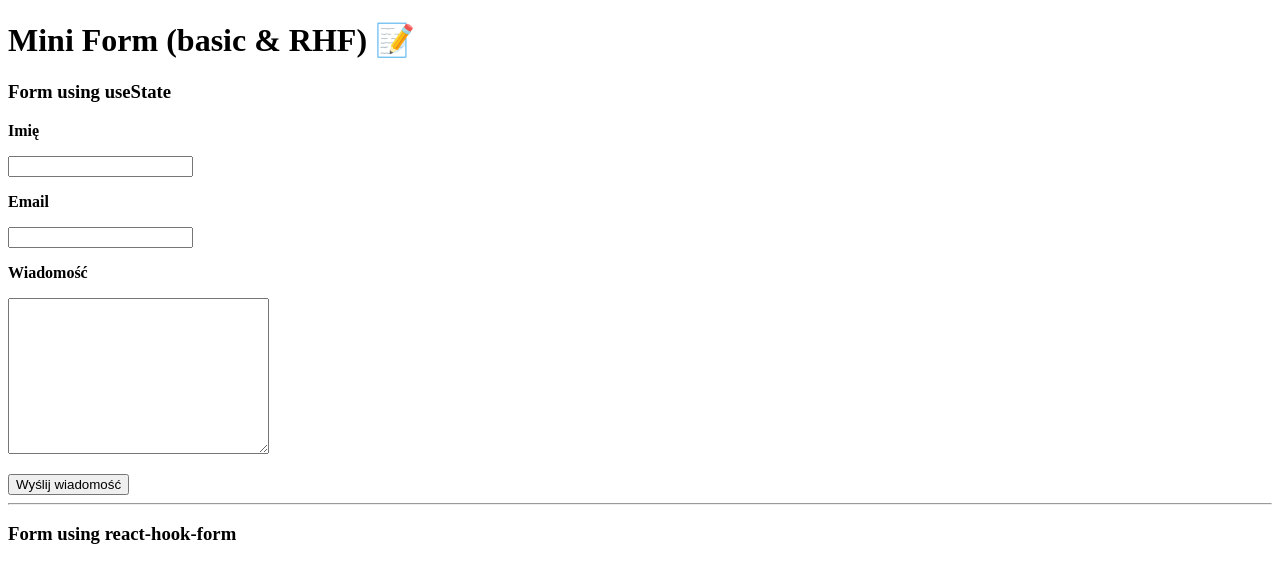
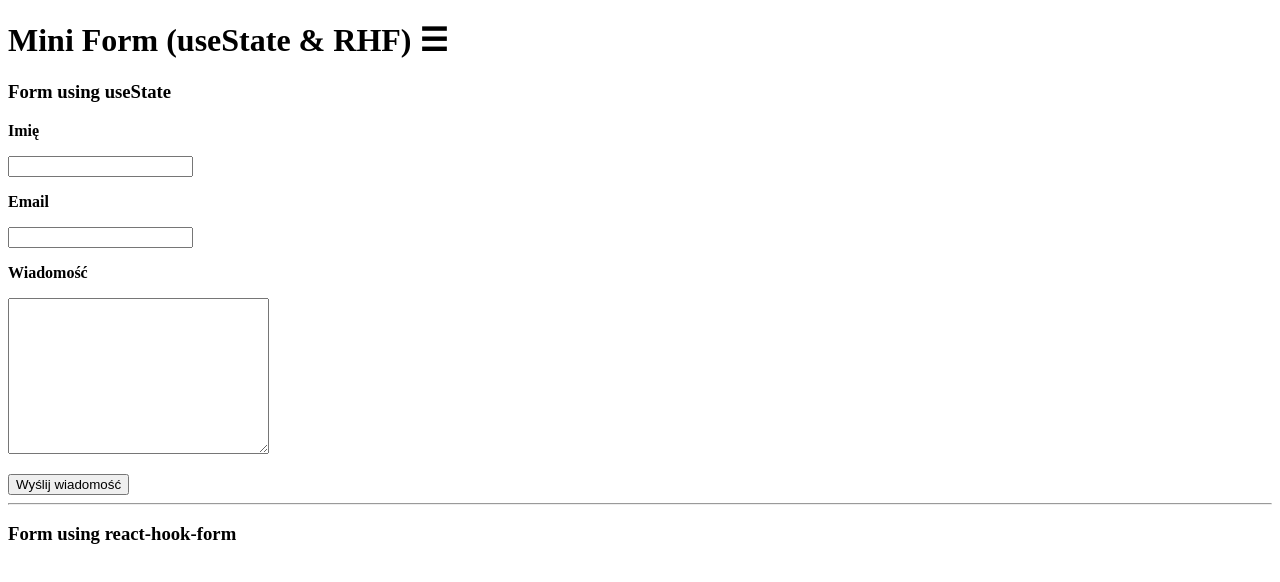
Before and after one commit to brzozanet/mini-form, a React (Vite) app: page / in a window 1280 px wide. Shown: the top 582 px of the page. Built offline with nearby package versions, Linux system fonts and the light colour scheme.

Commit message:
Update title in README and App component to reflect useState integration

```diff
--- a/src/App.tsx
+++ b/src/App.tsx
@@ -4,7 +4,7 @@ import FormRHF from "./components/FormRHF";
 export default function App() {
   return (
     <>
-      <h1>Mini Form (basic & RHF) 📝</h1>
+      <h1>Mini Form (useState & RHF) ☰</h1>
       <FormBasic />
       <hr />
       <FormRHF />
```
Also changed, not shown: 1 other file (tests, documents, lock files or other folders).
